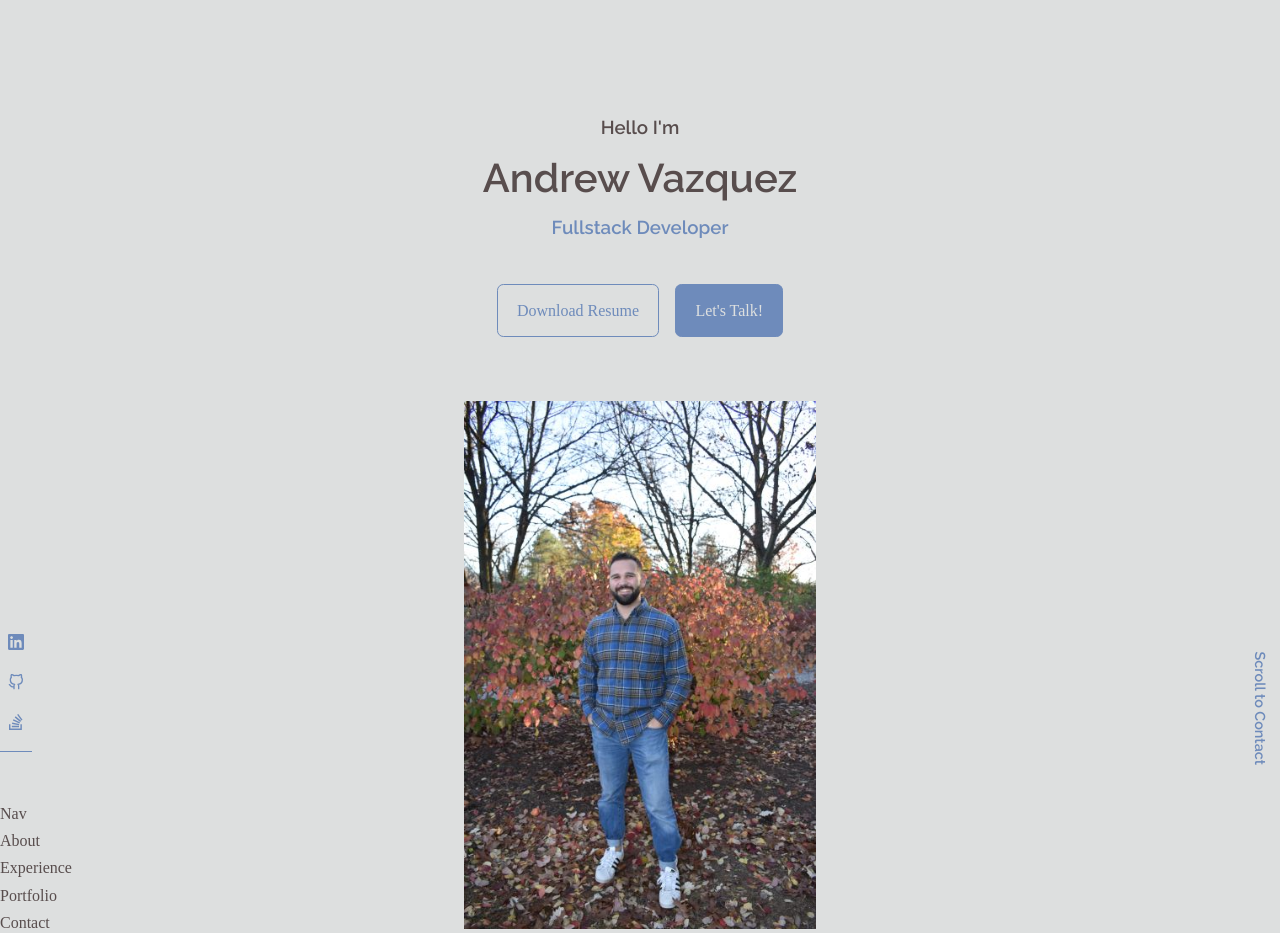
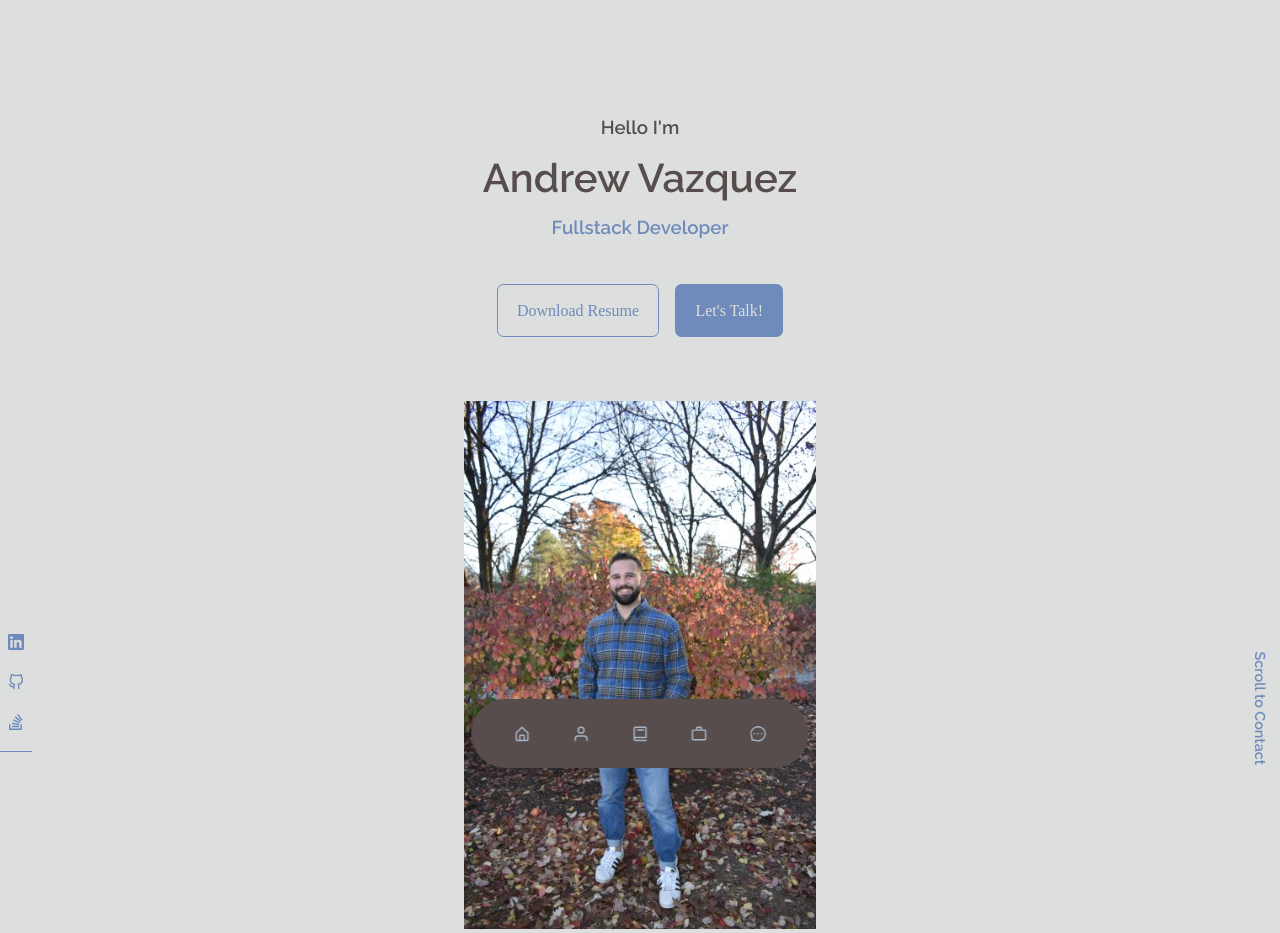
Before and after one commit to drewrvaz/my-react-portfolio, a React (Create React App) app: page / in a window 1280 px wide. Shown: the top 933 px of the page. Built offline with nearby package versions, Linux system fonts and the light colour scheme; a web font is replaced by a local one.

Commit message:
Created a floating nav with the help of a youtube video! It's so cool!

```diff
--- a/src/components/about/index.js
+++ b/src/components/about/index.js
@@ -3,7 +3,7 @@ import './about.css'
 
 const About = () => {
   return (
-    <div>About</div>
+    <section id='about'>About</section>
   )
 }
 
--- a/src/components/contact/index.js
+++ b/src/components/contact/index.js
@@ -3,7 +3,7 @@ import './contact.css'
 
 const Contact = () => {
   return (
-    <div>Contact</div>
+    <section id='contact'>Contact</section>
   )
 }
 
--- a/src/components/experience/index.js
+++ b/src/components/experience/index.js
@@ -3,7 +3,7 @@ import './experience.css'
 
 const Experience = () => {
   return (
-    <div>Experience</div>
+    <section id='experience'>Experience</section>
   )
 }
 
--- a/src/components/nav/index.js
+++ b/src/components/nav/index.js
@@ -1,9 +1,21 @@
 import React from 'react';
 import './nav.css'
+import {BiHomeAlt} from 'react-icons/bi'
+import {FiUser} from 'react-icons/fi'
+import {BiBook} from 'react-icons/bi'
+import {MdWorkOutline} from 'react-icons/md'
+import {AiOutlineMessage} from 'react-icons/ai'
+
 
 const Nav = () => {
   return (
-    <div>Nav</div>
+    <nav>
+      <a href='#'><BiHomeAlt/></a>
+      <a href='#about'><FiUser/></a>
+      <a href='#experience'><BiBook/></a>
+      <a href='#portfolio'><MdWorkOutline/></a>
+      <a href='#contact'><AiOutlineMessage/></a>
+    </nav>
   )
 }
 
--- a/src/components/nav/nav.css
+++ b/src/components/nav/nav.css
@@ -0,0 +1,28 @@
+nav {
+  background: var(--color-text);
+  width: max-content;
+  display: block;
+  padding: 0.7rem 1.7rem;
+  z-index: 2;
+  position: fixed;
+  left: 50%;
+  transform: translateX(-50%);
+  bottom: 2rem;
+  display: flex;
+  gap: 0.8rem;
+  border-radius: 3rem;
+  backdrop-filter: blur(15px);
+}
+
+nav a {
+  background: transparent;
+  padding: 0.9rem;
+  border-radius: 50%;
+  display: flex;
+  color: var(--color-primary-alt);
+  font-size: 1.1rem;
+}
+
+nav a:hover {
+  background: var(--color-text);
+}
--- a/src/components/portfolio/index.js
+++ b/src/components/portfolio/index.js
@@ -3,7 +3,7 @@ import './portfolio.css'
 
 const Portfolio = () => {
   return (
-    <div>Portfolio</div>
+    <section id='portfolio'>Portfolio</section>
   )
 }
 
```
